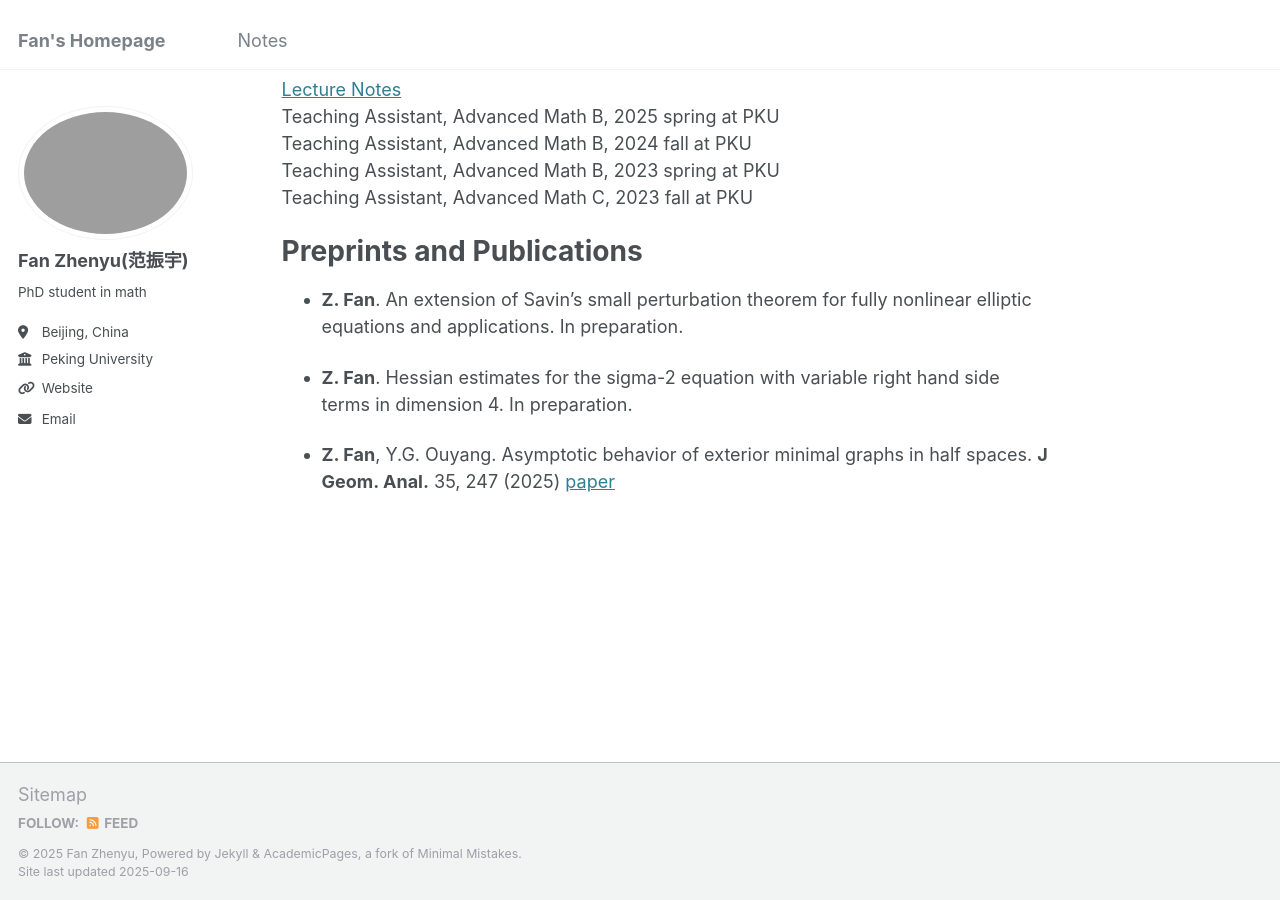
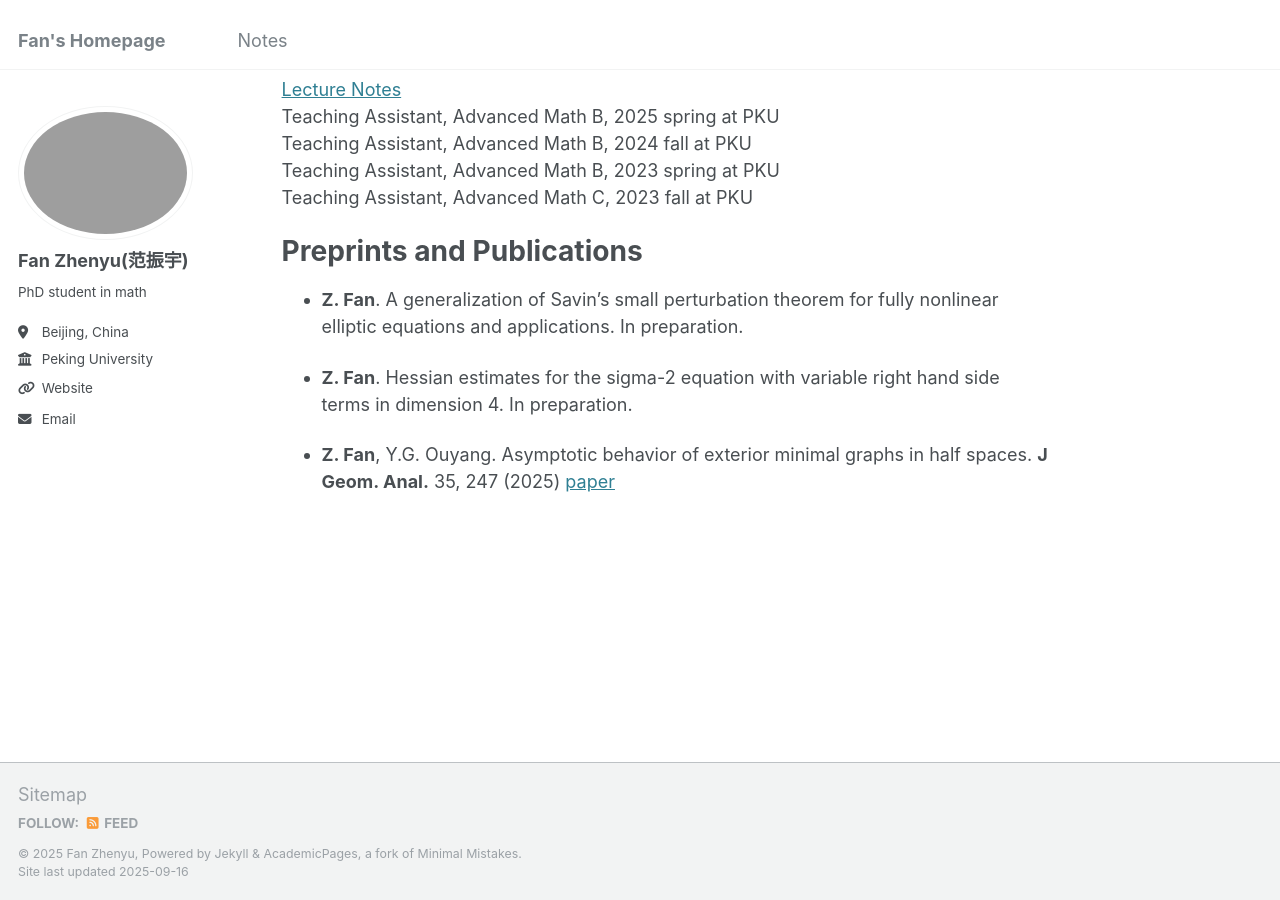
Before and after one commit to fanzymath/fanzymath.github.io, a Jekyll site: the page built from _pages/about.md, in a window 1280 px wide and 900 px high, scrolled down 722 px. Built offline with Jekyll 4.4.1, drawn with Linux system fonts in a browser that asks for light colours.

Commit message:
Update about.md

```diff
--- a/_pages/about.md
+++ b/_pages/about.md
@@ -40,7 +40,7 @@ Teaching Assistant, Advanced Math C, 2023 fall at PKU
 
 Preprints and Publications
 ======
-- **Z. Fan**. An extension of Savin's small perturbation theorem for fully nonlinear elliptic equations and applications. In preparation.
+- **Z. Fan**. A generalization of Savin's small perturbation theorem for fully nonlinear elliptic equations and applications. In preparation.
 
 - **Z. Fan**. Hessian estimates for the sigma-2 equation with variable right hand side terms in dimension 4. In preparation.
 
```
